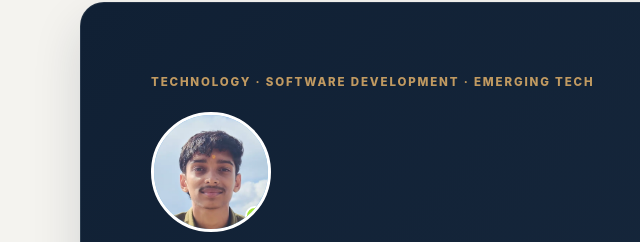
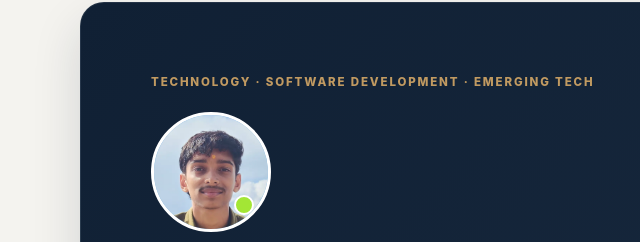
Before and after one commit to hetspatel2010/hetspatel2010.github.io, a plain HTML site: page index.html in a window 1280 px wide. Shown: the part 87-329 px from the top of the page, 0-640 px from the left. Drawn offline with Linux system fonts and the light colour scheme.

Commit message:
Adjust portrait accent

```diff
--- a/index.html
+++ b/index.html
@@ -70,7 +70,7 @@
     .eyebrow, .section-label { margin: 0; color: var(--gold); font-size: .72rem; font-weight: 800; letter-spacing: .16em; text-transform: uppercase; }
     .profile-portrait { position: relative; width: 120px; height: 120px; margin-top: 20px; overflow: hidden; border: 3px solid #fff; border-radius: 50%; background: #8bbde4; }
     .profile-portrait img { position: absolute; width: 225%; max-width: none; height: auto; left: -19%; top: -69%; }
-    .profile-portrait::after { content: ""; position: absolute; right: 3px; bottom: 3px; width: 16px; height: 16px; border: 2px solid #fff; border-radius: 50%; background: #a3e635; }
+    .profile-portrait::after { content: ""; position: absolute; right: 14px; bottom: 14px; width: 16px; height: 16px; border: 2px solid #fff; border-radius: 50%; background: #a3e635; }
     h1 { margin: 13px 0 10px; font-size: clamp(2.8rem, 7vw, 5.25rem); line-height: 1.02; font-weight: 760; letter-spacing: -.065em; }
     .hero-title { max-width: 720px; margin: 0; color: #e8dfd1; font-size: clamp(1rem, 2vw, 1.23rem); font-weight: 570; line-height: 1.62; }
     .hero-subline { max-width: 700px; margin: 16px 0 0; color: #c5cfda; font-size: .91rem; }
```
